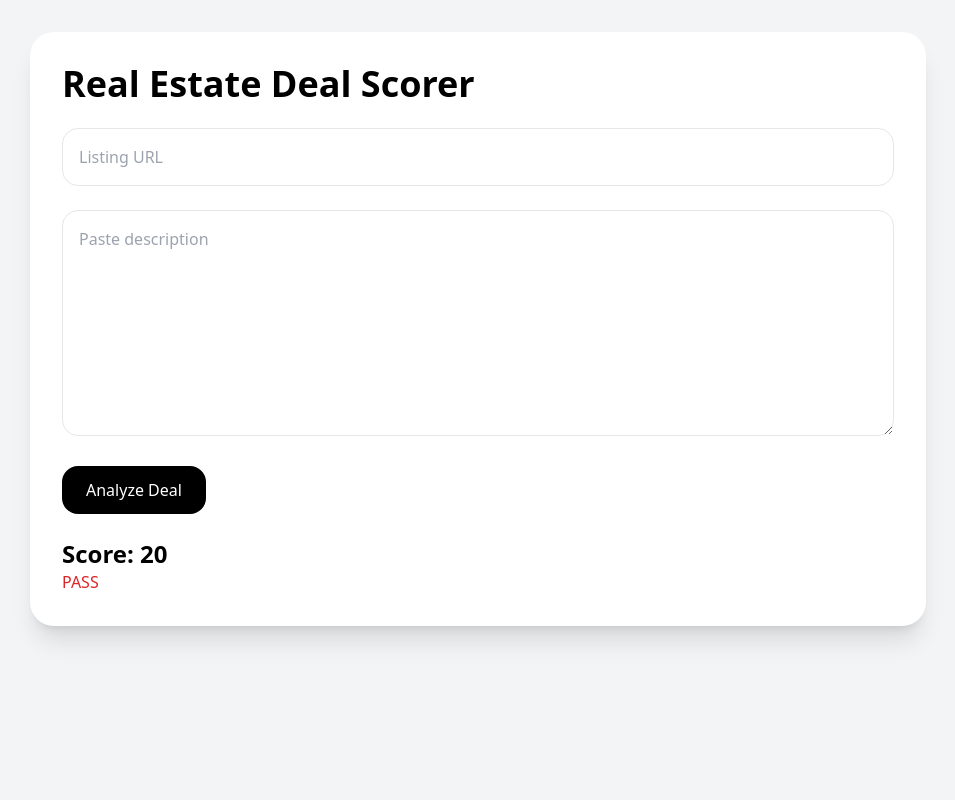
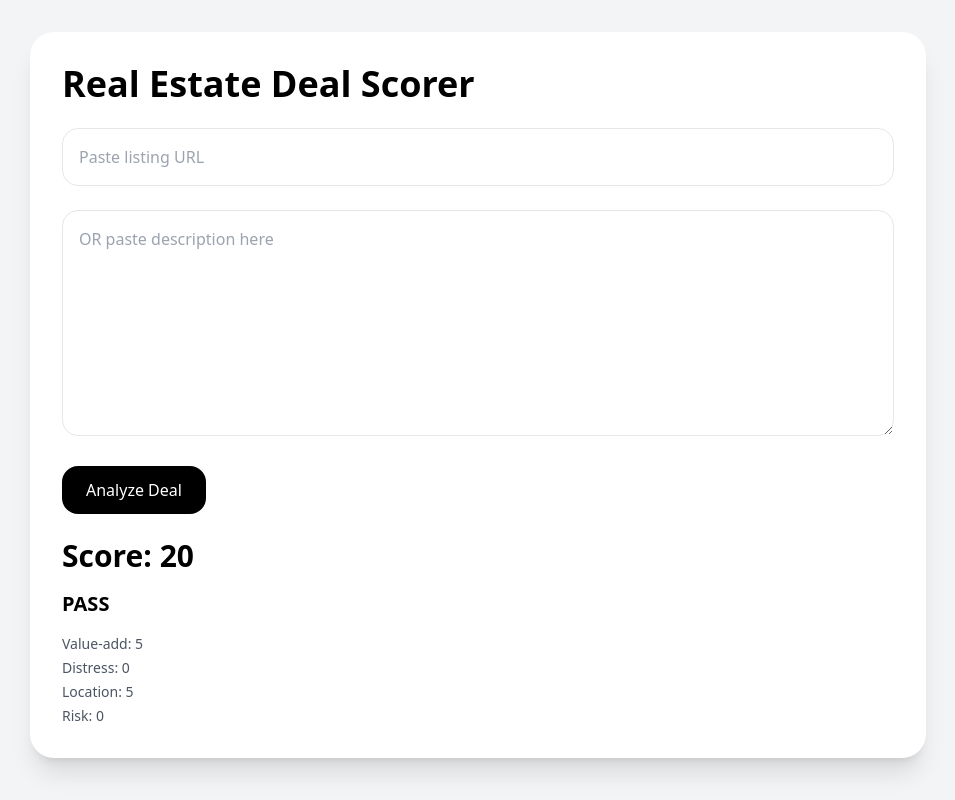
Before and after one commit to nousernameleft/real-estate-deal-scorer, a React (Vite) app: page / in a window 1280 px wide. Both pictures are taken after a click on the button "Analyze Deal". Shown: the whole page, without its empty margins (162-1117 px from the left). Built offline with nearby package versions, Linux system fonts and the light colour scheme.

Commit message:
Update App.jsx

```diff
--- a/src/App.jsx
+++ b/src/App.jsx
@@ -4,9 +4,28 @@ export default function RealEstateDealScorer() {
   const [url, setUrl] = React.useState("");
   const [description, setDescription] = React.useState("");
   const [result, setResult] = React.useState(null);
+  const [loading, setLoading] = React.useState(false);
 
-  const analyzeDeal = () => {
-    const text = description.toLowerCase();
+  const analyzeDeal = async () => {
+    setLoading(true);
+    setResult(null);
+
+    let text = description;
+
+    // STEP 1: Try to fetch content from URL (instant parsing)
+    if (url) {
+      try {
+        const response = await fetch(
+          "https://r.jina.ai/http://" + url.replace(/^https?:\/\//, "")
+        );
+
+        text = await response.text();
+      } catch (err) {
+        text = description; // fallback if fetch fails
+      }
+    }
+
+    text = text.toLowerCase();
 
     let pricing = 10;
     let valueAdd = 5;
@@ -15,6 +34,7 @@ export default function RealEstateDealScorer() {
     let location = 5;
     let risk = 0;
 
+    // Vacancy / upside detection
     if (
       text.includes("vacant") ||
       text.includes("occupancy available") ||
@@ -25,6 +45,7 @@ export default function RealEstateDealScorer() {
       valueAdd += 5;
     }
 
+    // Distress keywords
     const distressKeywords = [
       "estate sale",
       "succession",
@@ -41,6 +62,7 @@ export default function RealEstateDealScorer() {
       if (text.includes(word)) distress += 3;
     });
 
+    // Value-add keywords
     const valueKeywords = [
       "under market rent",
       "renovation",
@@ -55,6 +77,7 @@ export default function RealEstateDealScorer() {
       if (text.includes(word)) valueAdd += 2;
     });
 
+    // Risk keywords
     const riskKeywords = [
       "foundation",
       "structural",
@@ -69,6 +92,7 @@ export default function RealEstateDealScorer() {
       if (text.includes(word)) risk -= 4;
     });
 
+    // Strong Montreal areas
     const strongAreas = [
       "verdun",
       "plateau",
@@ -84,6 +108,7 @@ export default function RealEstateDealScorer() {
       if (text.includes(area)) location = 10;
     });
 
+    // Fully rented penalty
     if (text.includes("fully rented") || text.includes("entièrement loué")) {
       vacancy = 0;
       valueAdd -= 2;
@@ -98,7 +123,7 @@ export default function RealEstateDealScorer() {
       recommendation = "HIGH PRIORITY";
       recommendationColor = "text-green-600";
     } else if (total >= 65) {
-      recommendation = "WORTH DEEPER ANALYSIS";
+      recommendation = "WORTH DEEP ANALYSIS";
       recommendationColor = "text-yellow-600";
     } else if (total >= 50) {
       recommendation = "POSSIBLE BUT THIN";
@@ -106,51 +131,64 @@ export default function RealEstateDealScorer() {
     }
 
     setResult({
+      total,
+      recommendation,
       pricing,
       valueAdd,
       vacancy,
       distress,
       location,
-      risk,
-      total,
-      recommendation,
-      recommendationColor
+      risk
     });
+
+    setLoading(false);
   };
 
   return (
     <div className="min-h-screen bg-gray-100 p-8">
       <div className="max-w-4xl mx-auto bg-white rounded-3xl shadow-xl p-8 space-y-6">
-        <h1 className="text-4xl font-bold">Real Estate Deal Scorer</h1>
+        <h1 className="text-4xl font-bold">
+          Real Estate Deal Scorer
+        </h1>
 
         <input
           className="w-full border p-4 rounded-2xl"
+          placeholder="Paste listing URL"
           value={url}
           onChange={(e) => setUrl(e.target.value)}
-          placeholder="Listing URL"
         />
 
         <textarea
           className="w-full border p-4 rounded-2xl"
           rows={8}
+          placeholder="OR paste description here"
           value={description}
           onChange={(e) => setDescription(e.target.value)}
-          placeholder="Paste description"
         />
 
         <button
           onClick={analyzeDeal}
           className="bg-black text-white px-6 py-3 rounded-2xl"
         >
-          Analyze Deal
+          {loading ? "Analyzing..." : "Analyze Deal"}
         </button>
 
         {result && (
-          <div className="mt-6">
-            <h2 className="text-2xl font-bold">Score: {result.total}</h2>
-            <p className={result.recommendationColor}>
+          <div className="mt-6 space-y-4">
+            <h2 className="text-3xl font-bold">
+              Score: {result.total}
+            </h2>
+
+            <h3 className={result.recommendationColor + " text-xl font-semibold"}>
               {result.recommendation}
-            </p>
+            </h3>
+
+            <div className="text-sm text-gray-600 space-y-1">
+              <p>Value-add: {result.valueAdd}</p>
+              <p>Distress: {result.distress}</p>
+              <p>Location: {result.location}</p>
+              <p>Risk: {result.risk}</p>
+            </div>
           </div>
         )}
       </div>
```
